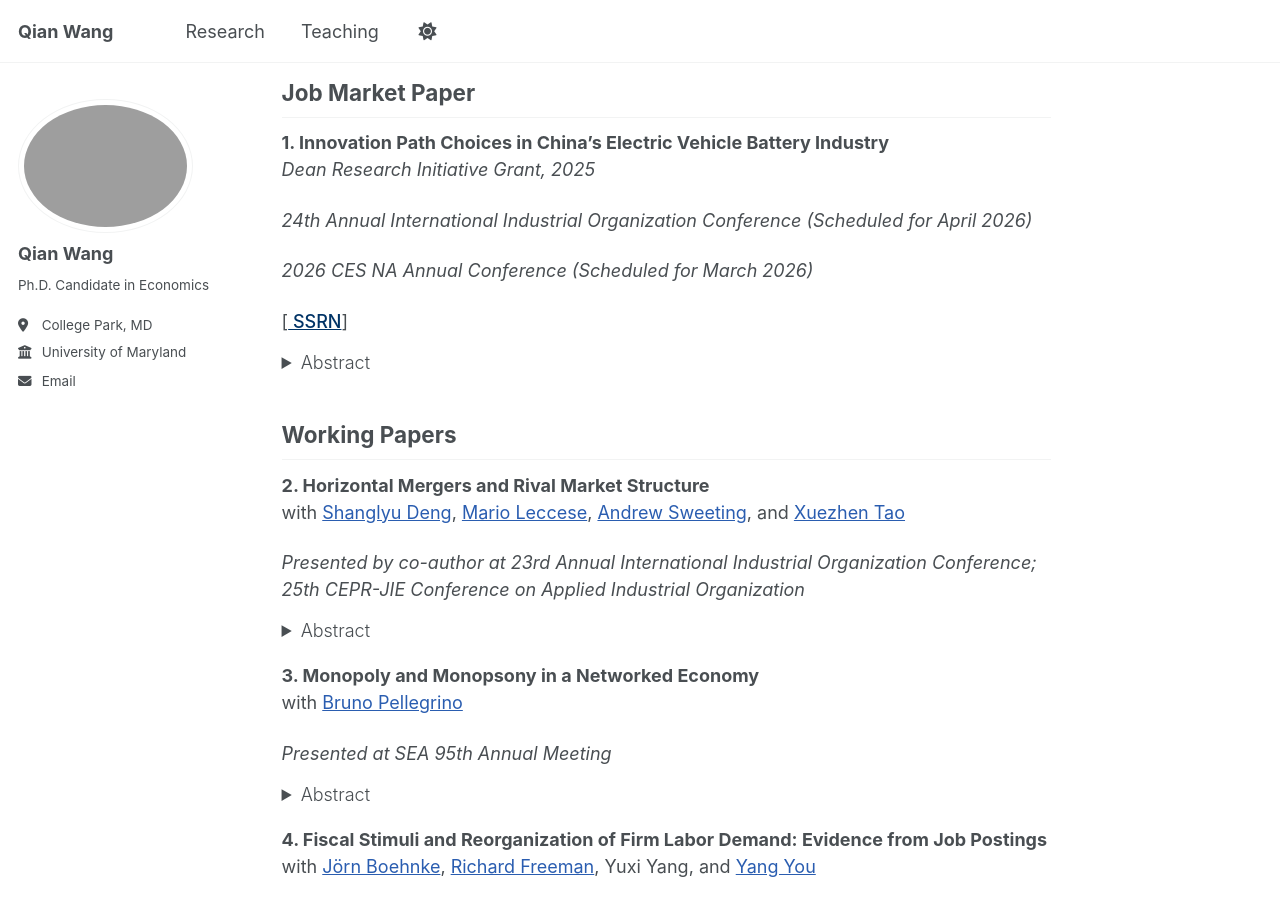
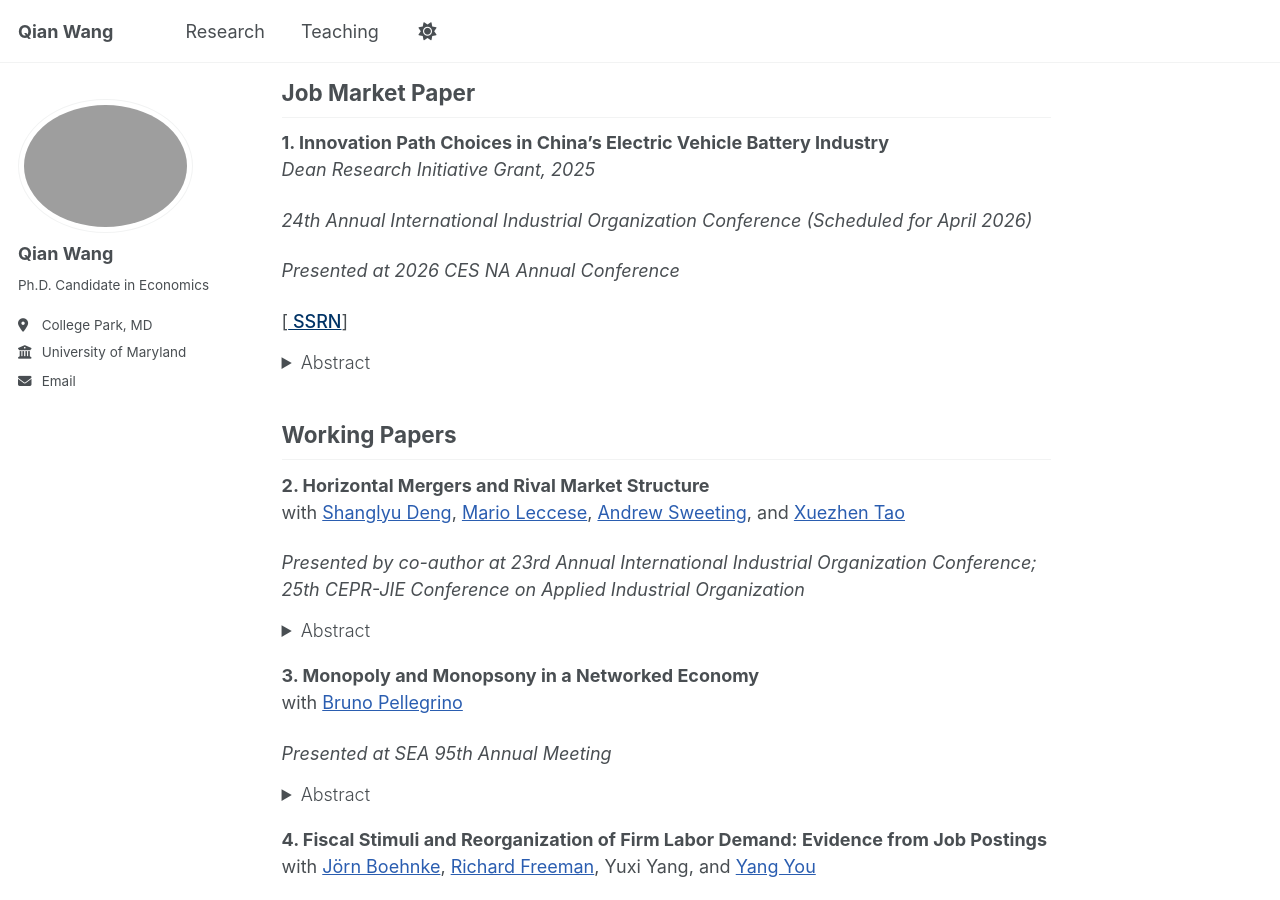
Before and after one commit to qwang819/qwang819.github.io, a Jekyll site: the page built from _pages/about.md, in a window 1280 px wide and 900 px high, scrolled down 343 px. Built offline with Jekyll 4.4.1, drawn with Linux system fonts in a browser that asks for light colours; a script that is not in the unit is left out.

Commit message:
Update about.md

```diff
--- a/_pages/about.md
+++ b/_pages/about.md
@@ -22,7 +22,7 @@ Email: <a href="mailto:qwang819@umd.edu">qwang819@umd.edu</a>
 
 *24th Annual International Industrial Organization Conference (Scheduled for April 2026)*
 
-*2026 CES NA Annual Conference (Scheduled for March 2026)*
+*Presented at 2026 CES NA Annual Conference*
 
 [<a href="https://papers.ssrn.com/sol3/papers.cfm?abstract_id=6168655" style="color:#003366; font-weight:550">
 SSRN</a>]
```
